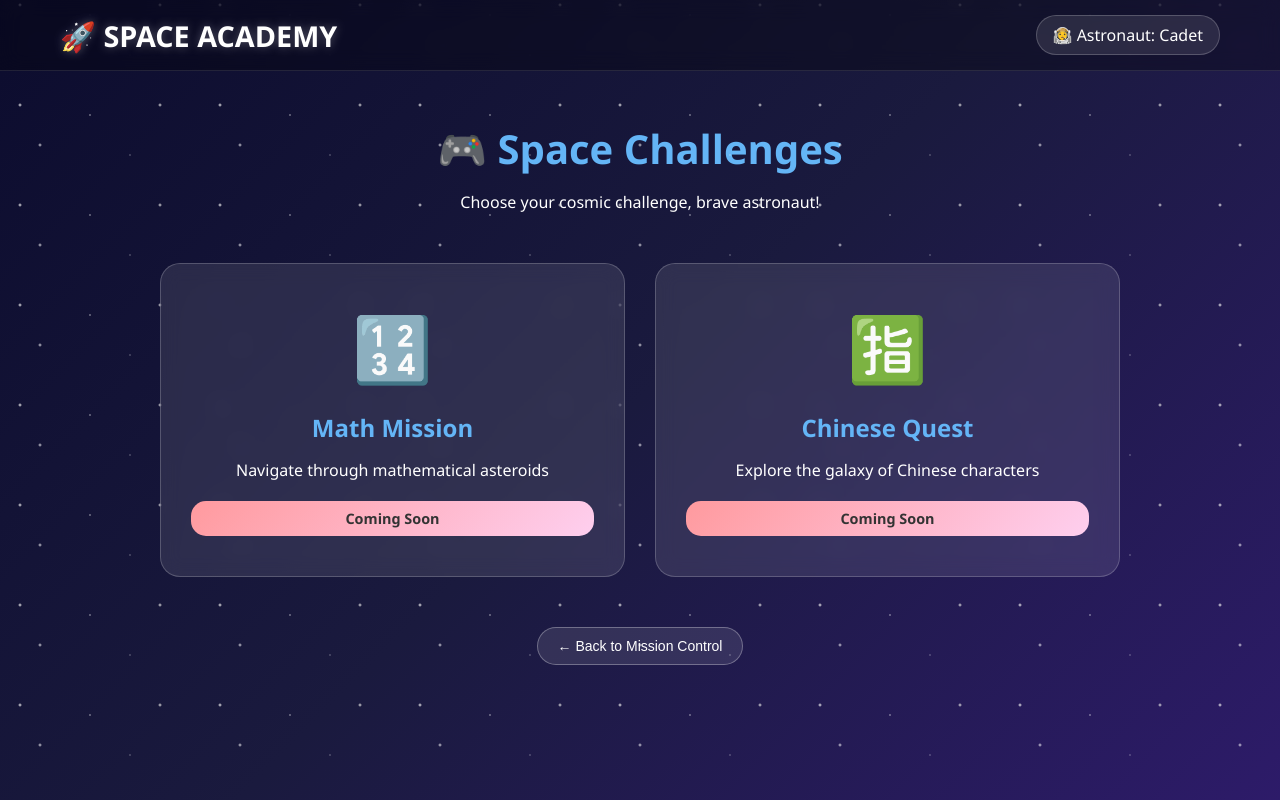
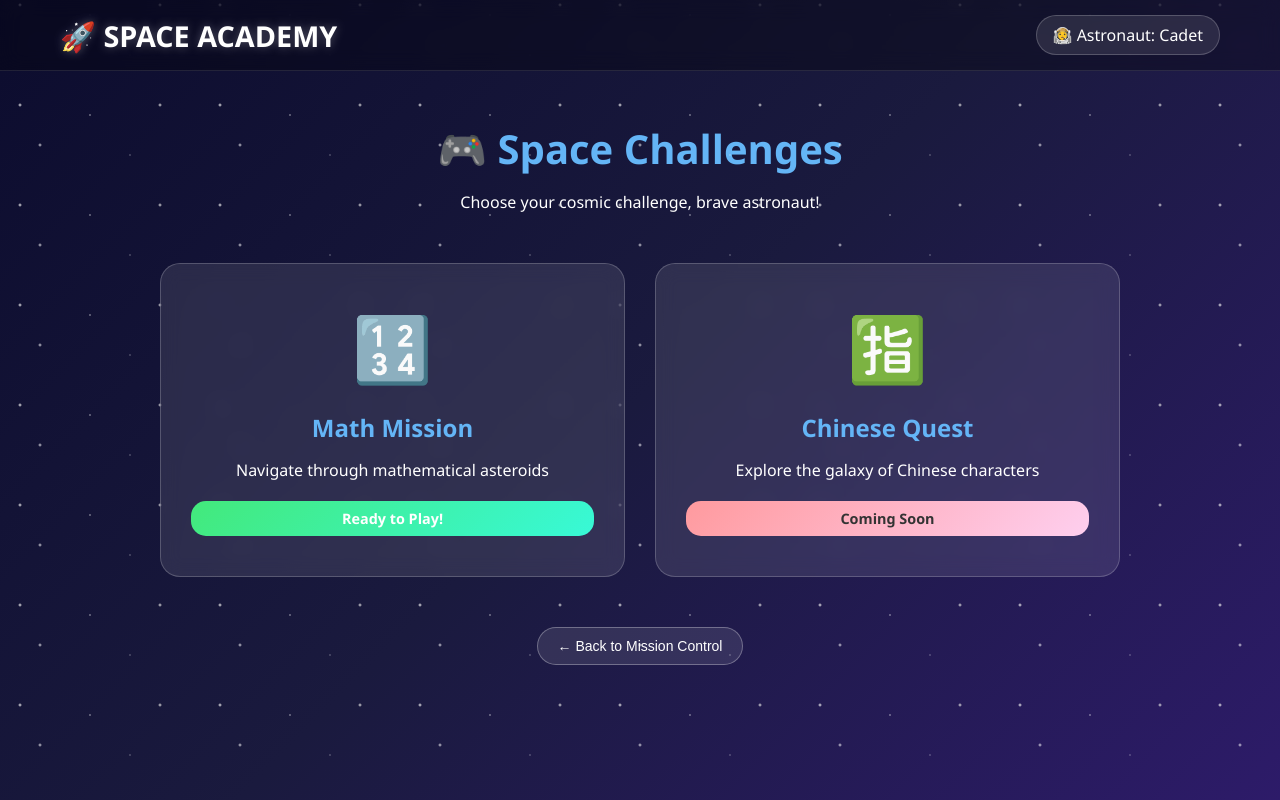
Before and after one commit to matute81/SpaceAcademy, a website: page challenges.html in a window 1280 px wide. Drawn offline with Linux system fonts and the light colour scheme.

Commit message:
Add files via upload

```diff
--- a/challenges.html
+++ b/challenges.html
@@ -27,7 +27,7 @@
                 <div class="game-icon">🔢</div>
                 <h3>Math Mission</h3>
                 <p>Navigate through mathematical asteroids</p>
-                <div class="game-status coming-soon">Coming Soon</div>
+                <div class="game-status ready">Ready to Play!</div>
             </div>
 
             <div class="game-card chinese-game" onclick="launchChineseGame()">
--- a/space-academy.css
+++ b/space-academy.css
@@ -396,6 +396,16 @@ body {
     font-weight: bold;
     font-size: 0.9rem;
     color: #333;
+}
+
+.game-status.ready {
+    margin-top: 20px;
+    padding: 8px 16px;
+    background: linear-gradient(135deg, #43e97b 0%, #38f9d7 100%);
+    border-radius: 15px;
+    font-weight: bold;
+    font-size: 0.9rem;
+    color: white;
 }
 
 /* Coming Soon Pages */
```
Also changed, not shown: math-shooter.js (+6 -17 lines).
